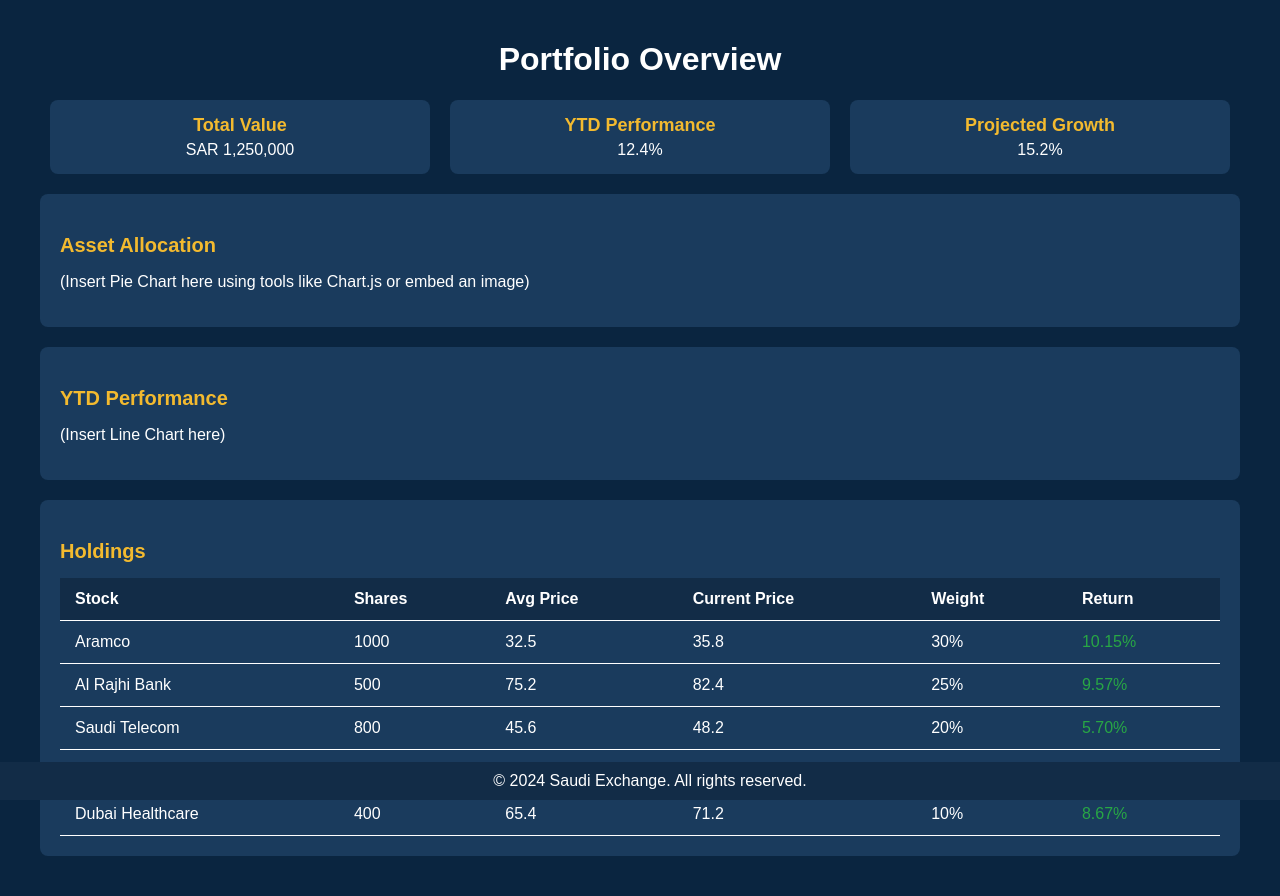
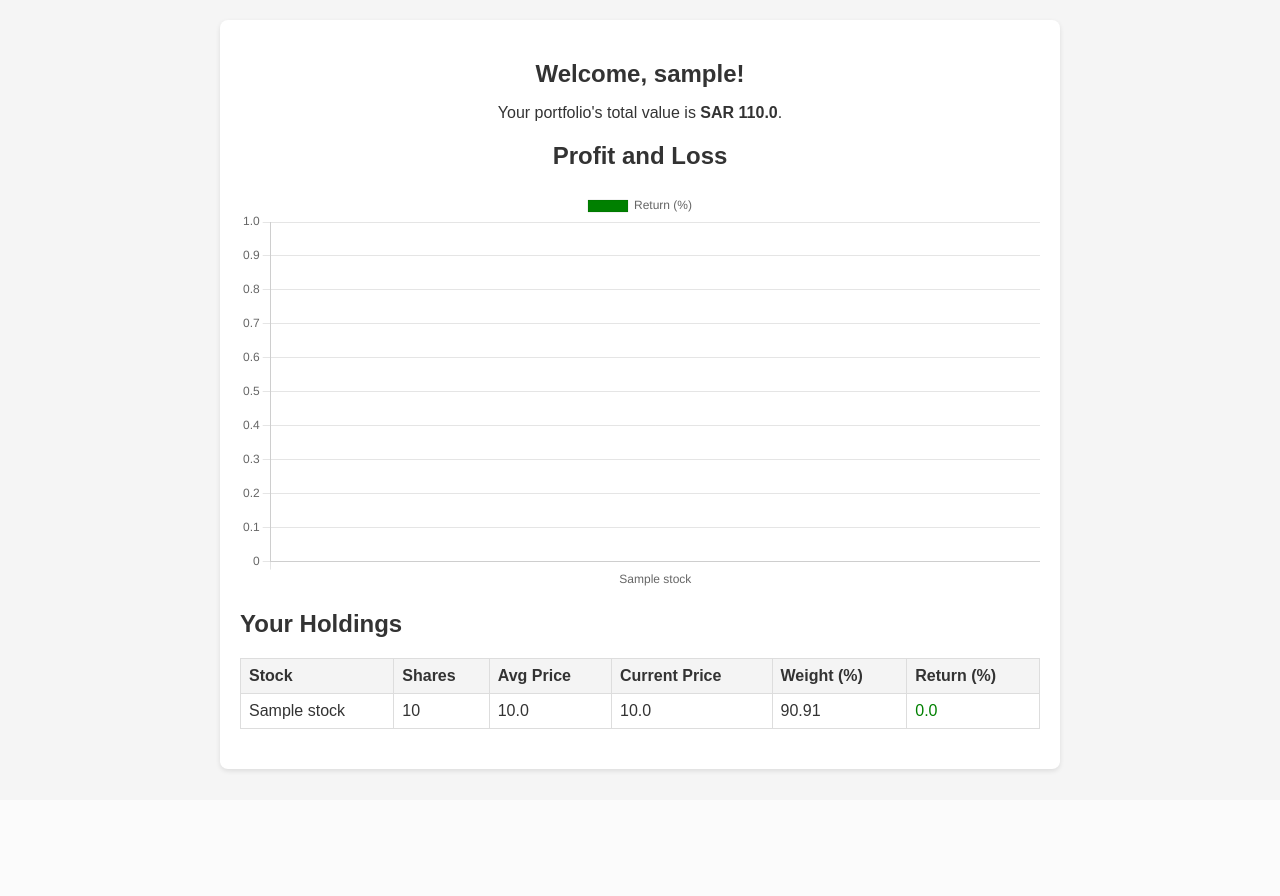
Before and after one commit to fahadyousuf2003/KSA_Stock_Project, a Flask app: page /portfolio in a window 1280 px wide. After the commit the page ends 773 px from the top, so only its background shows below. Run offline with Flask 3, Linux system fonts and the light colour scheme; the visitor is signed in with stand-in values (Sample User, id 1); tables that the repository leaves empty hold one stand-in row (values such as "Sample post"); some libraries are stand-ins or nearby versions.

Commit message:
portfolio design is ready

```diff
--- a/app.py
+++ b/app.py
@@ -24,7 +24,7 @@ class User_info(db.Model):
     Password = db.Column(db.String(120), nullable=False)
     portfolios = db.relationship('Portfolio', backref='user', lazy=True)
 
-class Stock(db.Model):
+class Stocks(db.Model):
     stock_id = db.Column(db.Integer, primary_key=True)
     ticker_symbol = db.Column(db.String(10), nullable=False)
     company_name = db.Column(db.String(100), nullable=False)
@@ -39,7 +39,8 @@ class Stock(db.Model):
 class Portfolio(db.Model):
     portfolio_id = db.Column(db.Integer, primary_key=True)
     user_id = db.Column(db.Integer, db.ForeignKey('user_info.id'), nullable=False)
-    stock_id = db.Column(db.Integer, db.ForeignKey('stock.stock_id'), nullable=False)
+    # stock_id = db.Column(db.Integer, db.ForeignKey('Stocks.stock_id'), nullable=False)
+    stock_id = db.Column(db.Integer, db.ForeignKey('stocks.stock_id'), nullable=False)
     quantity = db.Column(db.Integer, nullable=False)
     purchase_price = db.Column(DECIMAL(10,2), nullable=False)
     purchase_date = db.Column(db.Date, nullable=False)
@@ -100,32 +101,32 @@ def portfolio():
 
     # Fetch user's portfolio with stock details
     portfolio_items = db.session.query(
-        Portfolio, Stock
+        Portfolio, Stocks
     ).join(
-        Stock, Portfolio.stock_id == Stock.stock_id
+        Stocks, Portfolio.stock_id == Stocks.stock_id
     ).filter(
         Portfolio.user_id == session['user_id']
     ).all()
 
     # Calculate total portfolio value and returns
-    total_value = Decimal('0')
-    for portfolio, stock in portfolio_items:
-        holding_value = stock.current_price * portfolio.quantity
+    total_value = Decimal('10')
+    for portfolio, stocks in portfolio_items:
+        holding_value = stocks.current_price * portfolio.quantity
         total_value += holding_value
 
     # Format portfolio data for template
     holdings = []
-    for portfolio, stock in portfolio_items:
-        current_value = stock.current_price * portfolio.quantity
+    for portfolio, stocks in portfolio_items:
+        current_value = stocks.current_price * portfolio.quantity
         purchase_value = portfolio.purchase_price * portfolio.quantity
         return_pct = ((current_value - purchase_value) / purchase_value * 100)
         weight = (current_value / total_value * 100)
 
         holdings.append({
-            'stock_name': stock.company_name,
+            'stock_name': stocks.company_name,
             'shares': portfolio.quantity,
             'avg_price': float(portfolio.purchase_price),
-            'current_price': float(stock.current_price),
+            'current_price': float(stocks.current_price),
             'weight': float(weight),
             'return': float(return_pct)
         })
@@ -136,6 +137,19 @@ def portfolio():
         total_value=float(total_value),
         holdings=holdings
     )
+@app.route('/chatbot', methods=['POST'])
+def chatbot():
+    data = request.get_json()
+    query = data.get('query')
+
+    # Placeholder logic for stock price recommendation
+    if "recommend" in query.lower():
+        response = "Based on historical data, stock XYZ is performing well this quarter."
+    else:
+        response = "I can assist with stock price recommendations. Please ask about specific stocks or sectors."
+
+    return {"response": response}
+
 
 if __name__ == '__main__':
     with app.app_context():
--- a/templates/portfolio.html
+++ b/templates/portfolio.html
@@ -1,143 +1,78 @@
 <!DOCTYPE html>
 <html lang="en">
+
 <head>
     <meta charset="UTF-8">
     <meta name="viewport" content="width=device-width, initial-scale=1.0">
     <title>Portfolio</title>
     <style>
         body {
+            font-family: Arial, sans-serif;
             margin: 0;
-            font-family: Arial, sans-serif;
-            background-color: #0a2540;
-            color: #ffffff;
+            padding: 0;
+            background-color: #f5f5f5;
+            color: #333;
         }
 
         .container {
-            max-width: 1200px;
-            margin: 0 auto;
+            max-width: 800px;
+            margin: 20px auto;
             padding: 20px;
+            background: #fff;
+            border-radius: 8px;
+            box-shadow: 0 2px 5px rgba(0, 0, 0, 0.1);
         }
 
-        .header {
+        h1 {
+            font-size: 24px;
             text-align: center;
-            margin-bottom: 20px;
         }
 
-        .header h1 {
-            font-size: 32px;
-            color: #ffffff;
-        }
-
-        .stats {
-            display: flex;
-            justify-content: space-between;
-            margin-bottom: 20px;
-        }
-
-        .stats div {
-            background-color: #1a3b5d;
-            padding: 15px;
-            border-radius: 8px;
+        .chart {
+            margin: 20px 0;
             text-align: center;
-            flex: 1;
-            margin: 0 10px;
-        }
-
-        .stats div h2 {
-            font-size: 18px;
-            margin: 0;
-            color: #f3ba2f;
-        }
-
-        .stats div p {
-            font-size: 16px;
-            margin: 5px 0 0;
-            color: #ffffff;
-        }
-
-        .chart, .table-section {
-            background-color: #1a3b5d;
-            border-radius: 8px;
-            padding: 20px;
-            margin-bottom: 20px;
-        }
-
-        .chart h3, .table-section h3 {
-            font-size: 20px;
-            margin-bottom: 15px;
-            color: #f3ba2f;
         }
 
         table {
             width: 100%;
             border-collapse: collapse;
-            color: #ffffff;
+            margin: 20px 0;
         }
 
-        th, td {
-            padding: 12px 15px;
+        th,
+        td {
+            border: 1px solid #ddd;
+            padding: 8px;
             text-align: left;
-            border-bottom: 1px solid #ffffff;
         }
 
         th {
-            background-color: #122c47;
+            background-color: #f4f4f4;
         }
 
-        tr:hover {
-            background-color: #233e5b;
-        }
-
-        footer {
+        .welcome {
             text-align: center;
-            padding: 10px;
-            background-color: #122c47;
-            color: #ffffff;
-            position: fixed;
-            width: 100%;
-            bottom: 0;
+            margin: 20px 0;
         }
     </style>
 </head>
+
 <body>
     <div class="container">
-
-        <!-- Header -->
-        <div class="header">
-            <h1>Portfolio Overview</h1>
+        <!-- Welcome Message -->
+        <div class="welcome">
+            <h1>Welcome, {{ user_name }}!</h1>
+            <p>Your portfolio's total value is <strong>SAR {{ total_value }}</strong>.</p>
         </div>
 
-        <!-- Stats Section -->
-        <div class="stats">
-            <div>
-                <h2>Total Value</h2>
-                <p>SAR 1,250,000</p>
-            </div>
-            <div>
-                <h2>YTD Performance</h2>
-                <p>12.4%</p>
-            </div>
-            <div>
-                <h2>Projected Growth</h2>
-                <p>15.2%</p>
-            </div>
+        <!-- Profit and Loss Chart -->
+        <div class="chart">
+            <h2>Profit and Loss</h2>
+            <canvas id="profitLossChart" width="400" height="200"></canvas>
         </div>
 
-        <!-- Chart Section -->
-        <div class="chart">
-            <h3>Asset Allocation</h3>
-            <p>(Insert Pie Chart here using tools like Chart.js or embed an image)</p>
-        </div>
-
-        <!-- Performance Graph -->
-        <div class="chart">
-            <h3>YTD Performance</h3>
-            <p>(Insert Line Chart here)</p>
-        </div>
-
-        <!-- Table Section -->
-        <div class="table-section">
-            <h3>Holdings</h3>
+        <!-- Holdings Table -->
+        <h2>Your Holdings</h2>
         <table>
             <thead>
                 <tr>
@@ -145,59 +80,54 @@
                     <th>Shares</th>
                     <th>Avg Price</th>
                     <th>Current Price</th>
-                        <th>Weight</th>
-                        <th>Return</th>
+                    <th>Weight (%)</th>
+                    <th>Return (%)</th>
                 </tr>
             </thead>
             <tbody>
+                {% for holding in holdings %}
                 <tr>
-                        <td>Aramco</td>
-                        <td>1000</td>
-                        <td>32.5</td>
-                        <td>35.8</td>
-                        <td>30%</td>
-                        <td style="color: #28a745;">10.15%</td>
+                    <td>{{ holding.stock_name }}</td>
+                    <td>{{ holding.shares }}</td>
+                    <td>{{ holding.avg_price }}</td>
+                    <td>{{ holding.current_price }}</td>
+                    <td>{{ holding.weight | round(2) }}</td>
+                    <td style="color: {{ 'green' if holding.return >= 0 else 'red' }};">
+                        {{ holding.return | round(2) }}
+                    </td>
                 </tr>
-                    <tr>
-                        <td>Al Rajhi Bank</td>
-                        <td>500</td>
-                        <td>75.2</td>
-                        <td>82.4</td>
-                        <td>25%</td>
-                        <td style="color: #28a745;">9.57%</td>
-                    </tr>
-                    <tr>
-                        <td>Saudi Telecom</td>
-                        <td>800</td>
-                        <td>45.6</td>
-                        <td>48.2</td>
-                        <td>20%</td>
-                        <td style="color: #28a745;">5.70%</td>
-                    </tr>
-                    <tr>
-                        <td>SABIC</td>
-                        <td>600</td>
-                        <td>92.3</td>
-                        <td>88.5</td>
-                        <td>15%</td>
-                        <td style="color: #dc3545;">-4.12%</td>
-                    </tr>
-                    <tr>
-                        <td>Dubai Healthcare</td>
-                        <td>400</td>
-                        <td>65.4</td>
-                        <td>71.2</td>
-                        <td>10%</td>
-                        <td style="color: #28a745;">8.67%</td>
-                    </tr>
+                {% endfor %}
             </tbody>
         </table>
     </div>
-    </div>
 
-    <!-- Footer -->
-    <footer>
-        © 2024 Saudi Exchange. All rights reserved.
-    </footer>
+    <script src="https://cdn.jsdelivr.net/npm/chart.js"></script>
+    <script>
+        const ctx = document.getElementById('profitLossChart').getContext('2d');
+        const profitLossChart = new Chart(ctx, {
+            type: 'bar',
+            data: {
+                labels: [{% for holding in holdings %}'{{ holding.stock_name }}', {% endfor %}],
+                datasets: [{
+                    label: 'Return (%)',
+                    data: [{% for holding in holdings %}{{ holding.return | round(2) }}, {% endfor %}],
+                    backgroundColor: [
+                        {% for holding in holdings %}
+                        '{{ 'green' if holding.return >= 0 else 'red' }}',
+                        {% endfor %}
+                    ],
+                    borderWidth: 1
+                }]
+            },
+            options: {
+                scales: {
+                    y: {
+                        beginAtZero: true
+                    }
+                }
+            }
+        });
+    </script>
 </body>
+
 </html>
```
Lines whose indentation alone changed are shown as unchanged.
